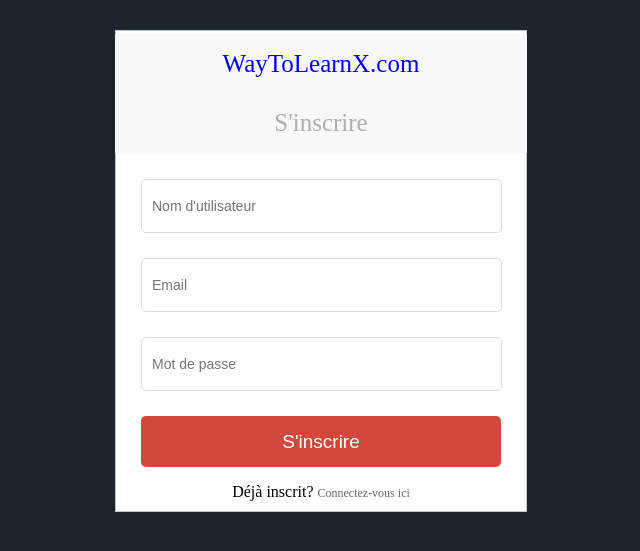
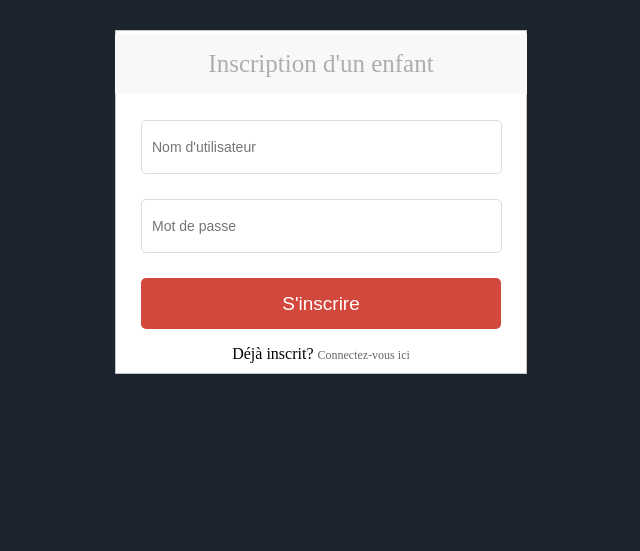
Before and after one commit to DigiWebsolutions24/ptit_bonheur, a PHP site: page /register.php in a window 1280 px wide. Shown: the top 551 px of the page, without its empty margins (319-959 px from the left). Run offline with PHP 8.4, Linux system fonts and the light colour scheme; data that the repository does not hold is empty.

Commit message:
enregistrement enfant

```diff
--- a/register.php
+++ b/register.php
@@ -6,15 +6,12 @@ if (isset($_REQUEST['username'], $_REQUEST['email'], $_REQUEST['password'])){
 	// récupérer le nom d'utilisateur et supprimer les antislashes ajoutés par le formulaire
 	$username = stripslashes($_REQUEST['username']);
 	$username = mysqli_real_escape_string($conn, $username);
-	// récupérer l'email et supprimer les antislashes ajoutés par le formulaire
-	$email = stripslashes($_REQUEST['email']);
-	$email = mysqli_real_escape_string($conn, $email);
 	// récupérer le mot de passe et supprimer les antislashes ajoutés par le formulaire
 	$password = stripslashes($_REQUEST['password']);
 	$password = mysqli_real_escape_string($conn, $password);
 	//requéte SQL + mot de passe crypté
-    $query = "INSERT into `users` (username, email, password)
-              VALUES ('$username', '$email', '".hash('sha256', $password)."')";
+    $query = "INSERT into `enfants` (username, password)
+              VALUES ('$username', '".hash('sha256', $password)."')";
 	// Exécute la requête sur la base de données
     $res = mysqli_query($conn, $query);
     if($res){
@@ -33,10 +30,8 @@ if (isset($_REQUEST['username'], $_REQUEST['email'], $_REQUEST['password'])){
 <body>
 
 <form class="box" action="" method="post">
-	<h1 class="box-logo box-title"><a href="https://waytolearnx.com/">WayToLearnX.com</a></h1>
-    <h1 class="box-title">S'inscrire</h1>
+    <h1 class="box-title">Inscription d'un enfant</h1>
 	<input type="text" class="box-input" name="username" placeholder="Nom d'utilisateur" required />
-    <input type="text" class="box-input" name="email" placeholder="Email" required />
     <input type="password" class="box-input" name="password" placeholder="Mot de passe" required />
     <input type="submit" name="submit" value="S'inscrire" class="box-button" />
     <p class="box-register">Déjà inscrit? <a href="login.php">Connectez-vous ici</a></p>
```
